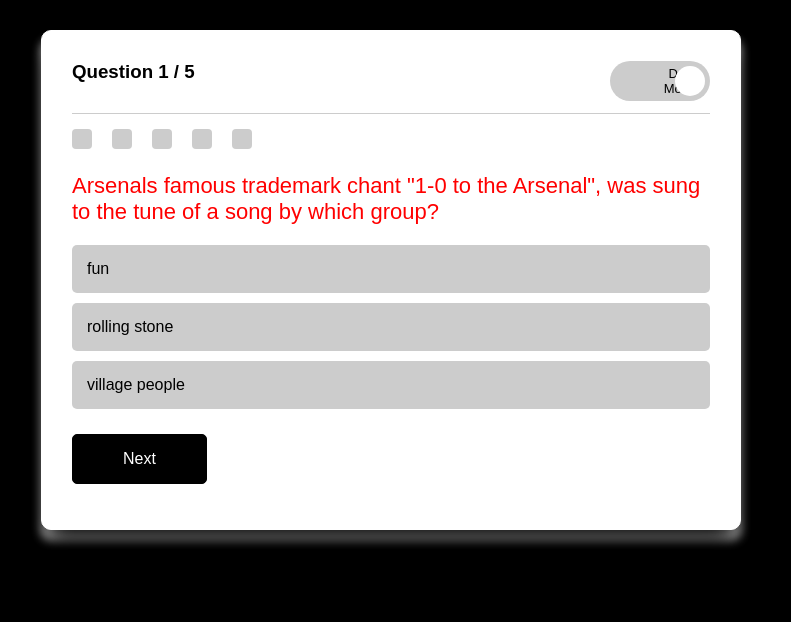
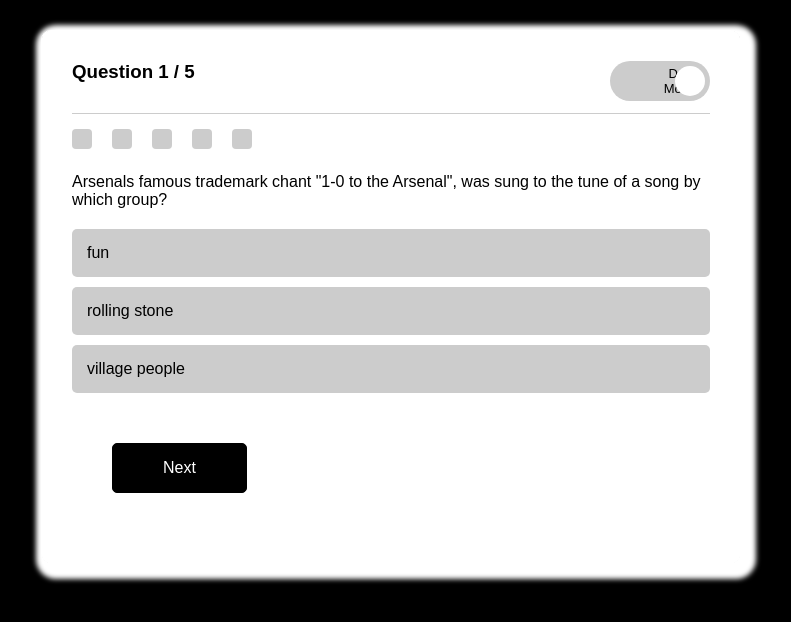
Before and after one commit to Monday-Obazee/Quizapp.github.io, a plain HTML site: page index.html in a window 1280 px wide. Both pictures are taken after a click on the button "Day Mode". Shown: the whole page, without its empty margins (249-1040 px from the left). Drawn offline with Linux system fonts and the light colour scheme.

Commit message:
final comit

```diff
--- a/index.html
+++ b/index.html
@@ -8,7 +8,7 @@
     <title>quiz app</title>
   </head>
   <body>
-    <div class="quiz-container">
+    <div class="container">
 
       <button class="dark-mode">
         <div class="light-mode">Day Mode</div>
--- a/main.js
+++ b/main.js
@@ -15,7 +15,7 @@ let myArr = [];
 const spanElement = document.querySelector(".span-element");
 let score=0;
 let darkMode = document.querySelector(".dark-mode");
-let quizContainer = document.querySelector(".quiz-container");
+let quizContainer = document.querySelector(".container");
 
 
 // array of questions
--- a/style.css
+++ b/style.css
@@ -6,7 +6,7 @@ body{
 *{
     box-sizing: border-box;
 }
-.quiz-container{
+.container{
     max-width: 700px;
     min-height: 500px;
     background-color: #000000;
@@ -16,12 +16,12 @@ body{
     box-sizing: border-box;
     border: 1px solid #fff;
     position: relative;
-    box-shadow: 0 14px 28px #000, 0 10px 10px #fff;
+    box-shadow: 5px 5px 5px 10px #fff, 5px 5px 5px 10px #000;
 
 
 }
 
-.quiz-container::after,.quiz-container::before{
+.container::after,.container::before{
     content: '';
     clear: both;
     display: table;
@@ -40,7 +40,7 @@ h3,span{
 }
 .question{
     font-size: 22px;
-    color: red;
+    color: white;
     padding: 20px 0;
 }
 .options div{
@@ -76,17 +76,7 @@ h3,span{
     background-color: green;
     z-index: -1;
     transition: all 0.3s ease-in-out;
-    /* animation: animateBackground 1s ease ;
-    animation-fill-mode: forward; */
 }
-/* @keyframes animateBackground{
-    0%{
-        transform: translatex(-100%);
-    }
-    100%{
-        transform: translatex(0%);
-    }
-} */
 .options div.wrong{
     z-index: 1;
     color:#fff
@@ -101,18 +91,7 @@ h3,span{
     background-color: red;
     z-index: -1;
     transition: all 0.3s ease-in-out;
-    /* animation: animateBackground 1s ease ;
-    animation-fill-mode: none; */
 }
-/* @keyframes animateBackground{
-    0%{
-        transform: translatex(-100%);
-    }
-    100%{
-        transform: translatex(0%);
-    }
-} */
-
 .button .btn{
     padding: 15px 50px;
     border-radius: 5px;
@@ -122,7 +101,8 @@ h3,span{
     color: #ffffff;
     border: 1px solid #fff;
     display: inline-block;
-    margin: 15px 0;
+    margin: 40px;
+
 }
 .answers-tracker{
     border-top: 1px solid #ccc;
@@ -213,13 +193,13 @@ h3,span{
 
 /* css to handle dark mode */
 
-.dark.quiz-container{
+.dark.container{
     background-color: #fff;
     transition: all 0.3s ease-in-out;
     color: #fff;
 }
-.dark .quiz-container .question{
-    color: white;
+.dark .question{
+    color: black;
     font-size: 16px;
 }
 .dark .dark-mode .inside-circle{
@@ -237,8 +217,10 @@ h3,span{
     color: #000;
 }
 
+/* media quries for responsive */
+
 @media(max-width: 1080px){
-    .quiz-container{
+    .container{
         margin: 50px 40px;
     }
     .options div{
```
